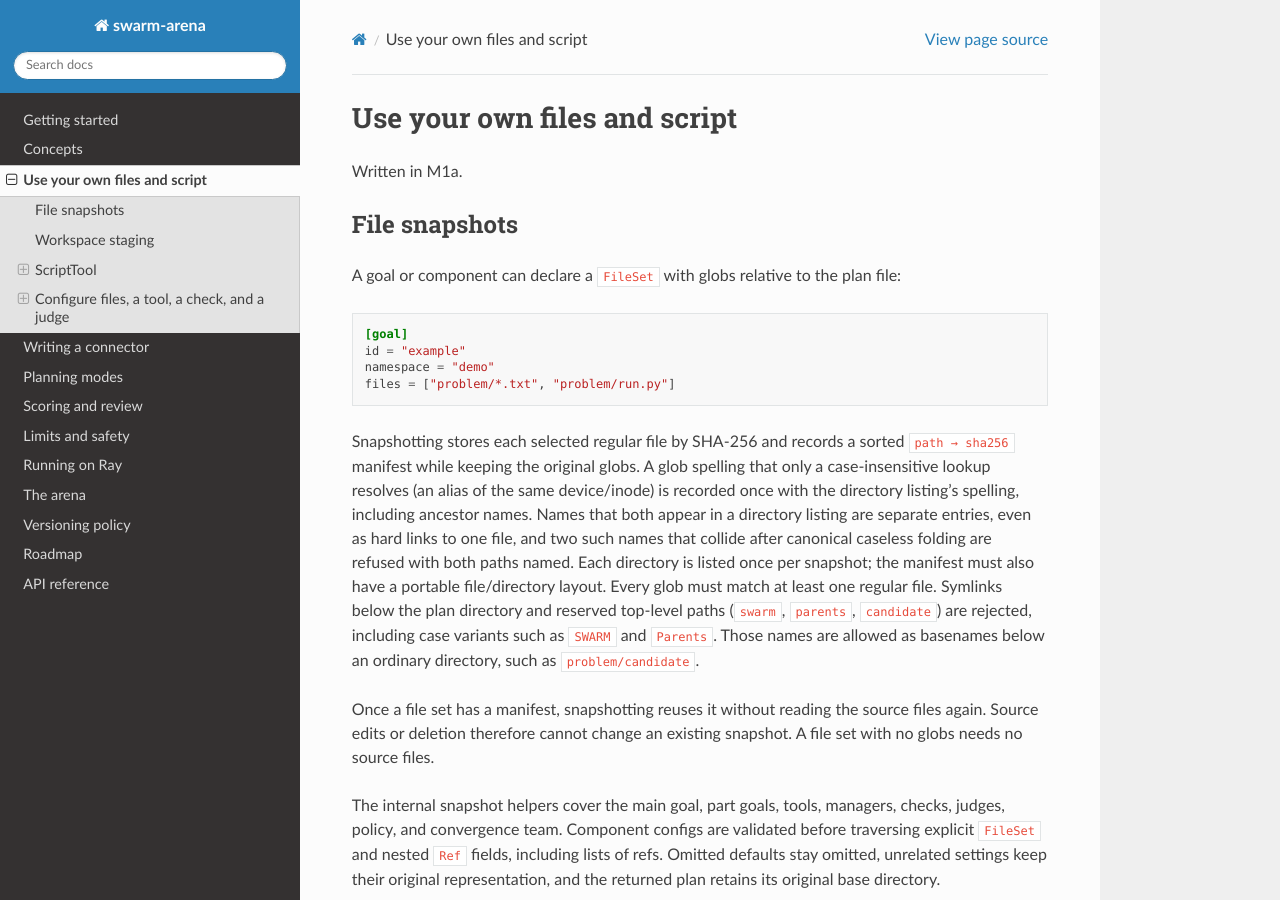
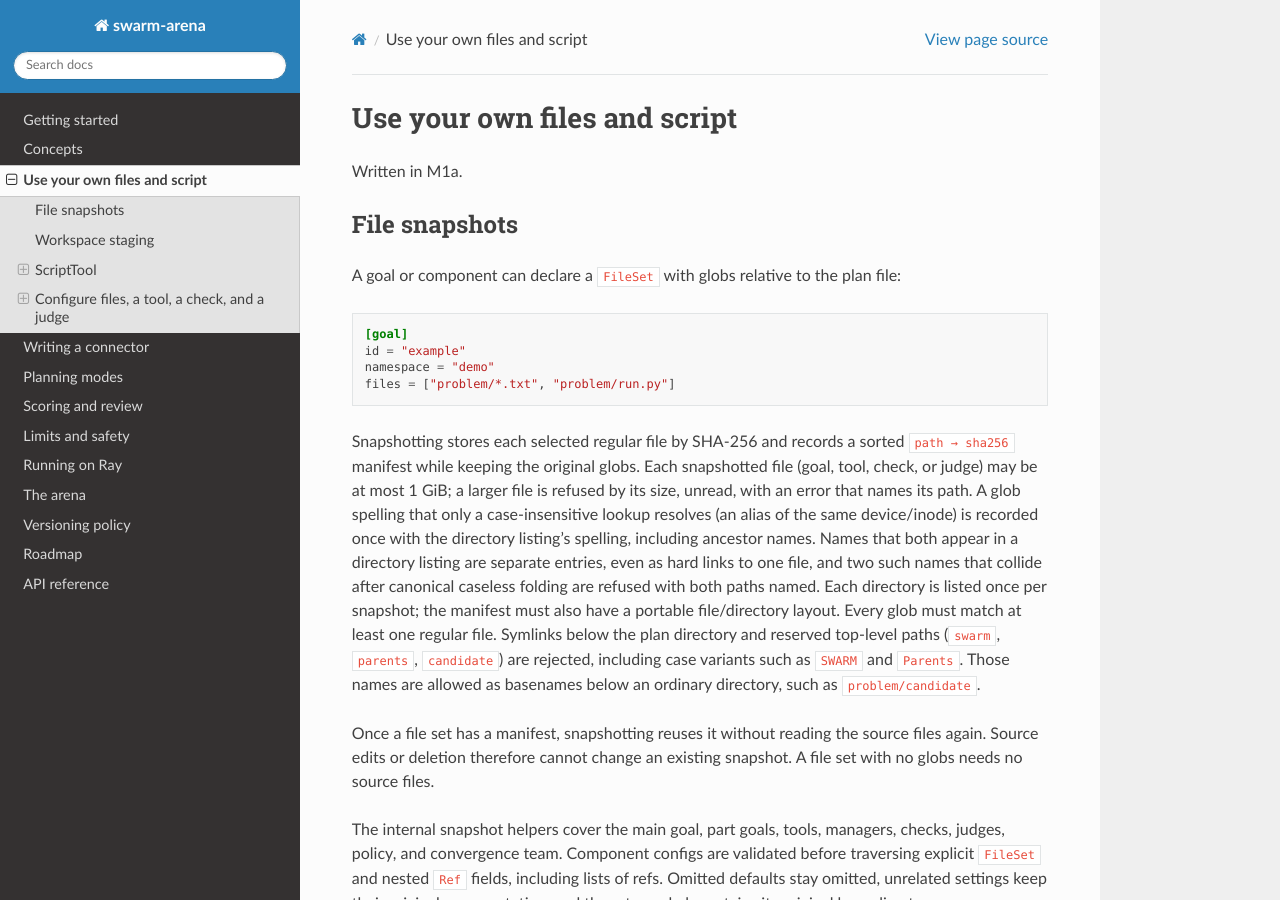
Before and after one commit to shreyasvinaya/swarm-arena, a Sphinx documentation site: the page built from docs/own-files.md, in a window 1280 px wide and 900 px high. Built offline with Sphinx 7.4.7 and the Read the Docs theme 3.1.0, drawn with Linux system fonts in a browser that asks for light colours.

Commit message:
docs: state the 1 GiB snapshot cap for file sets

````diff
--- a/docs/own-files.md
+++ b/docs/own-files.md
@@ -14,7 +14,9 @@ files = ["problem/*.txt", "problem/run.py"]
 ```
 
 Snapshotting stores each selected regular file by SHA-256 and records a sorted
-`path → sha256` manifest while keeping the original globs. A glob spelling that
+`path → sha256` manifest while keeping the original globs. Each snapshotted file
+(goal, tool, check, or judge) may be at most 1 GiB; a larger file is refused by
+its size, unread, with an error that names its path. A glob spelling that
 only a case-insensitive lookup resolves (an alias of the same device/inode) is
 recorded once with the directory listing's spelling, including ancestor names.
 Names that both appear in a directory listing are separate entries, even as
````
Also changed, not shown: 1 other file.
